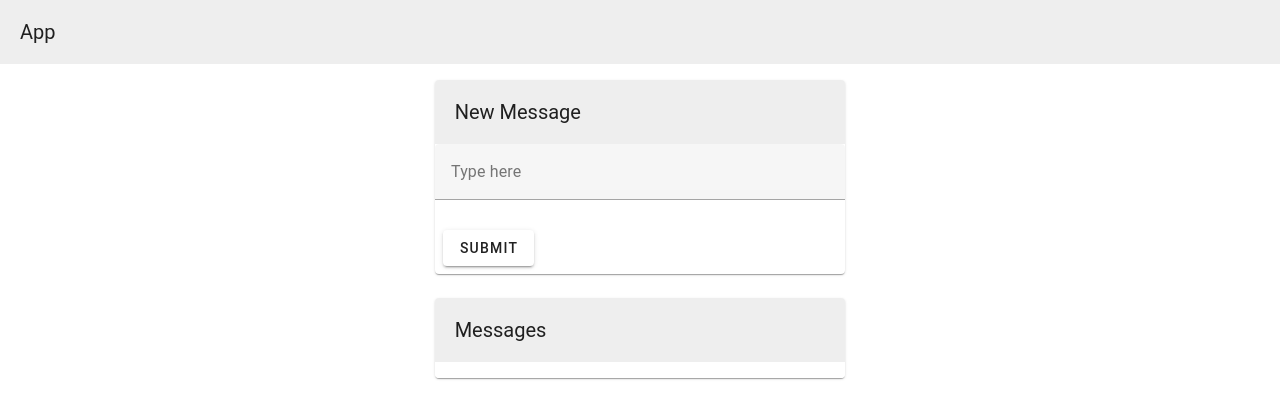
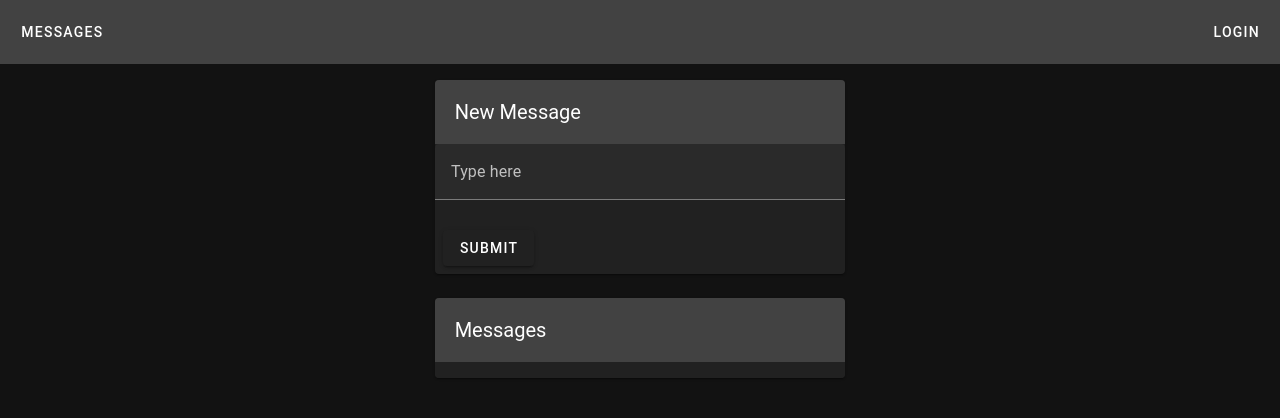
Before and after one commit to saJeremyQin/MessageApp-frontend, a Vue app: page / in a window 1280 px wide. Shown: the top 418 px of the page. Built offline with nearby package versions, Linux system fonts and the light colour scheme.

Commit message:
prepare for use router

```diff
--- a/src/App.vue
+++ b/src/App.vue
@@ -1,4 +1,9 @@
 <template>
+  <v-toolbar>
+    <v-btn flat>Messages</v-btn>
+    <v-spacer></v-spacer>
+    <v-btn flat>Login</v-btn>
+  </v-toolbar>
   <NewMessage />
   <MessageList />
 </template>
--- a/src/components/NewMessage.vue
+++ b/src/components/NewMessage.vue
@@ -1,5 +1,4 @@
 <template>
-    <v-toolbar dark title="App"></v-toolbar>
     <v-row>
         <v-col
             cols="12"
--- a/src/main.js
+++ b/src/main.js
@@ -11,6 +11,9 @@ import * as directives from 'vuetify/directives'
 const vuetify = createVuetify({
   components,
   directives,
+  theme:{
+    defaultTheme:'dark',
+  }
 })
 
 const pinia = createPinia()
```
